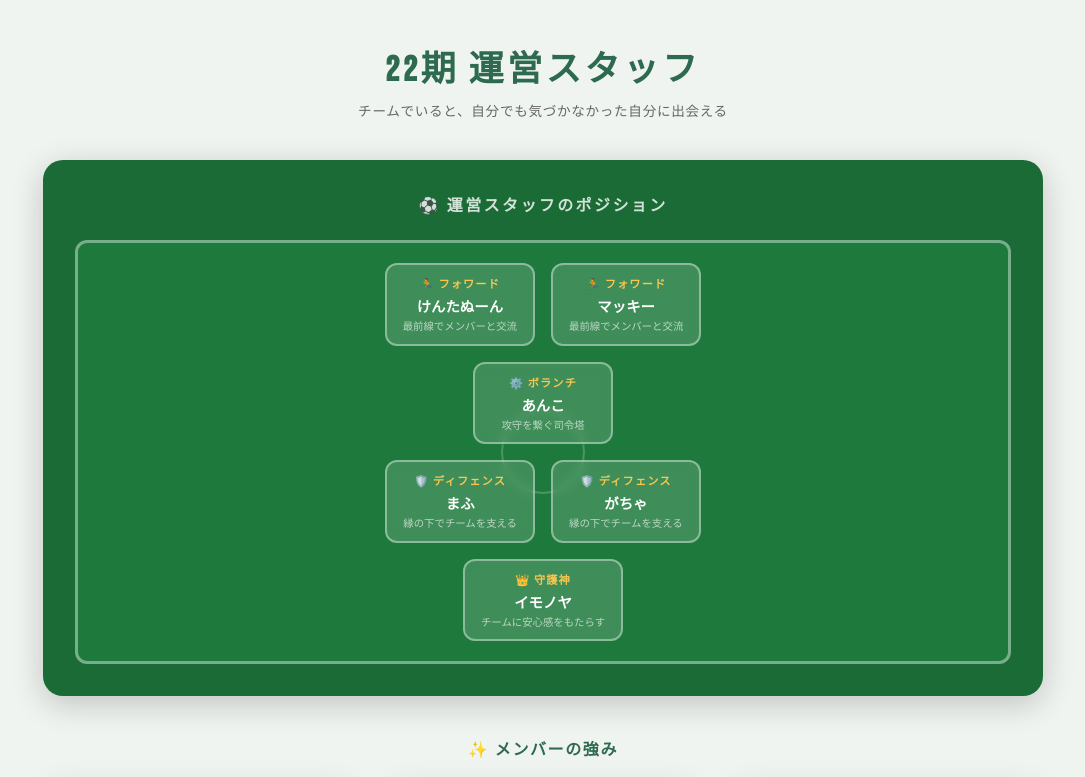
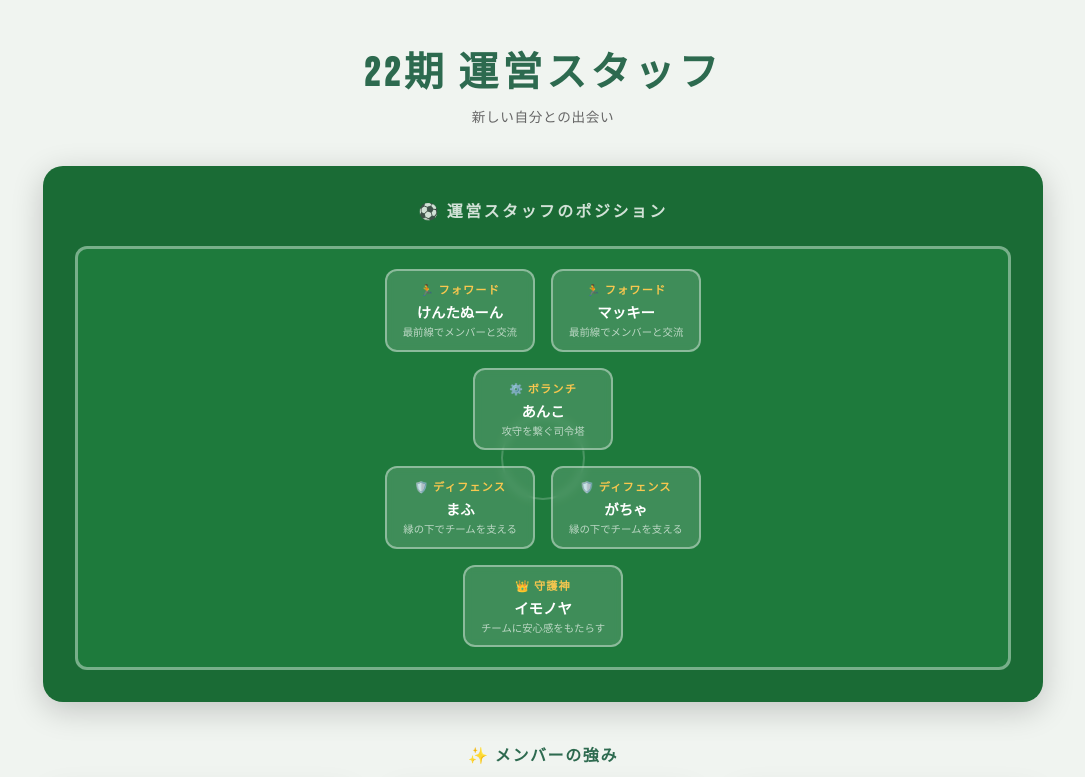
Before and after one commit to kentanoon/members_card, a plain HTML site: page index.html in a window 1280 px wide. Shown: the top 777 px of the page, without its empty margins (97-1182 px from the left). Drawn offline with Linux system fonts and the light colour scheme.

Commit message:
Update index.html
Signed-off-by: kentanoon <104956461+kentanoon@users.noreply.github.com>

```diff
--- a/index.html
+++ b/index.html
@@ -31,7 +31,7 @@
   h1 {
     text-align: center;
     font-family: 'Bebas Neue', sans-serif;
-    font-size: 2.2rem;
+    font-size: 2.5rem;
     letter-spacing: 0.1em;
     color: var(--green);
     margin-bottom: 8px;
@@ -529,7 +529,7 @@ document.addEventListener('DOMContentLoaded', function() {
 <body>
 
 <h1>22期 運営スタッフ</h1>
-<p class="subtitle">チームでいると、自分でも気づかなかった自分に出会える</p>
+<p class="subtitle">新しい自分との出会い</p>
 
 <!-- Field Diagram -->
 <div class="field-card">
```
